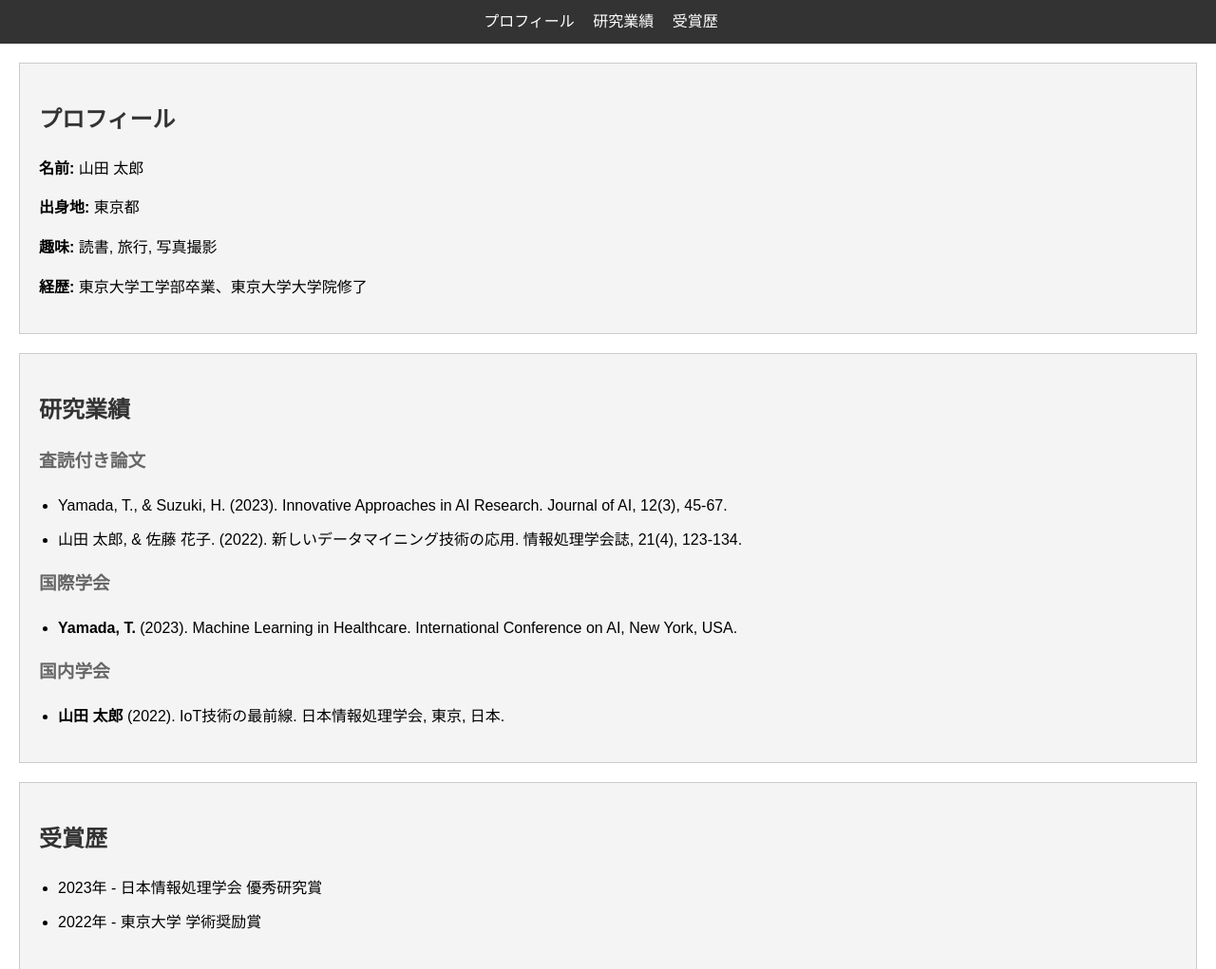
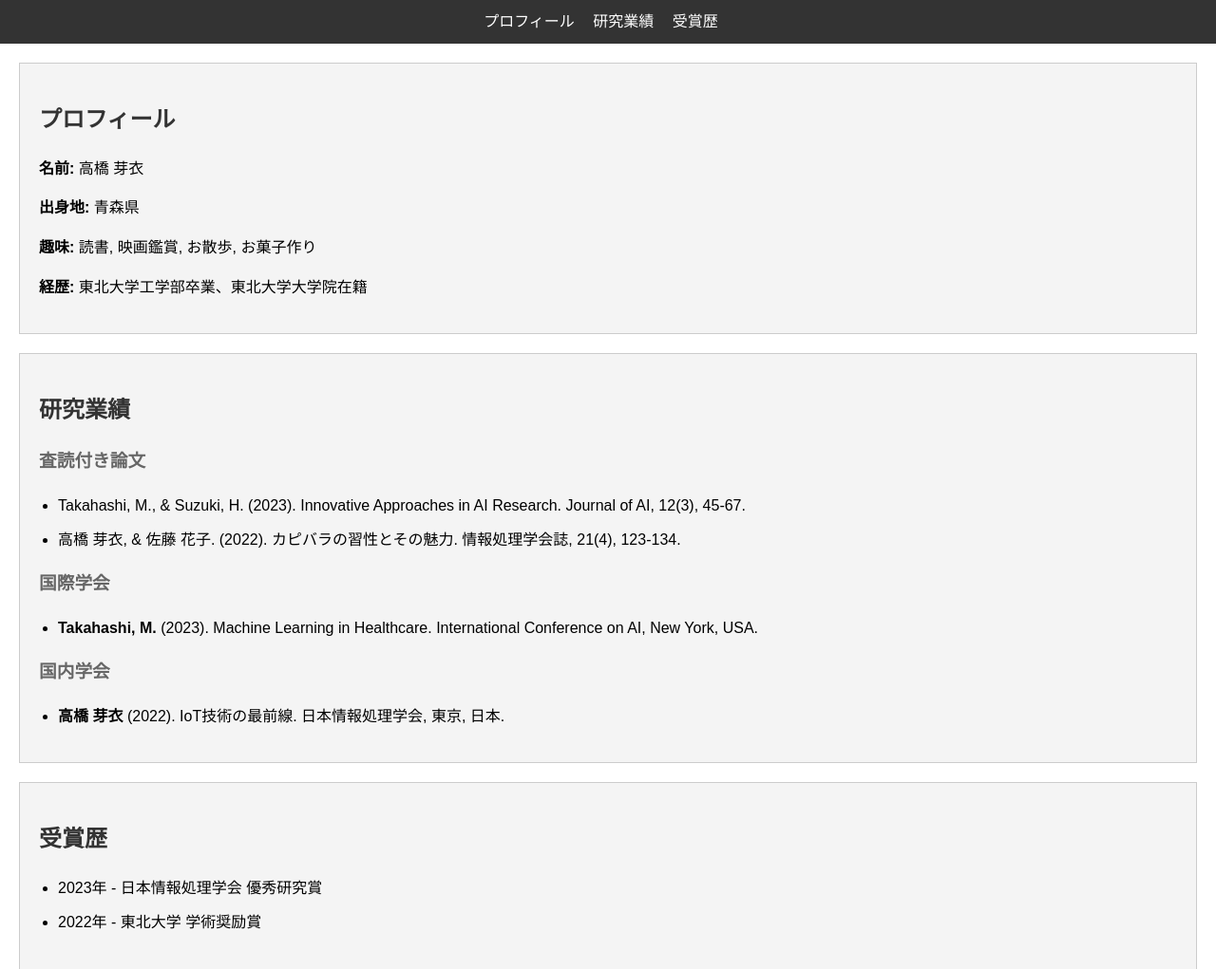
Before and after one commit to tkrex391/391, a plain HTML site: page index.html in a window 1280 px wide. Shown: the top 1021 px of the page at 95% size. Drawn offline with Linux system fonts and the light colour scheme.

Commit message:
Update index.html

```diff
--- a/index.html
+++ b/index.html
@@ -17,26 +17,26 @@
 
     <section id="profile" class="block">
         <h2>プロフィール</h2>
-        <p><strong>名前:</strong> 山田 太郎</p>
-        <p><strong>出身地:</strong> 東京都</p>
-        <p><strong>趣味:</strong> 読書, 旅行, 写真撮影</p>
-        <p><strong>経歴:</strong> 東京大学工学部卒業、東京大学大学院修了</p>
+        <p><strong>名前:</strong> 高橋 芽衣</p>
+        <p><strong>出身地:</strong> 青森県</p>
+        <p><strong>趣味:</strong> 読書, 映画鑑賞, お散歩, お菓子作り</p>
+        <p><strong>経歴:</strong> 東北大学工学部卒業、東北大学大学院在籍</p>
     </section>
 
     <section id="research" class="block">
         <h2>研究業績</h2>
         <h3>査読付き論文</h3>
         <ul>
-            <li>Yamada, T., & Suzuki, H. (2023). Innovative Approaches in AI Research. Journal of AI, 12(3), 45-67.</li>
-            <li>山田 太郎, & 佐藤 花子. (2022). 新しいデータマイニング技術の応用. 情報処理学会誌, 21(4), 123-134.</li>
+            <li>Takahashi, M., & Suzuki, H. (2023). Innovative Approaches in AI Research. Journal of AI, 12(3), 45-67.</li>
+            <li>高橋 芽衣, & 佐藤 花子. (2022). カピバラの習性とその魅力. 情報処理学会誌, 21(4), 123-134.</li>
         </ul>
         <h3>国際学会</h3>
         <ul>
-            <li><strong>Yamada, T.</strong> (2023). Machine Learning in Healthcare. International Conference on AI, New York, USA.</li>
+            <li><strong>Takahashi, M.</strong> (2023). Machine Learning in Healthcare. International Conference on AI, New York, USA.</li>
         </ul>
         <h3>国内学会</h3>
         <ul>
-            <li><strong>山田 太郎</strong> (2022). IoT技術の最前線. 日本情報処理学会, 東京, 日本.</li>
+            <li><strong>高橋 芽衣</strong> (2022). IoT技術の最前線. 日本情報処理学会, 東京, 日本.</li>
         </ul>
     </section>
 
@@ -44,7 +44,7 @@
         <h2>受賞歴</h2>
         <ul>
             <li>2023年 - 日本情報処理学会 優秀研究賞</li>
-            <li>2022年 - 東京大学 学術奨励賞</li>
+            <li>2022年 - 東北大学 学術奨励賞</li>
         </ul>
     </section>
 </body>
```
